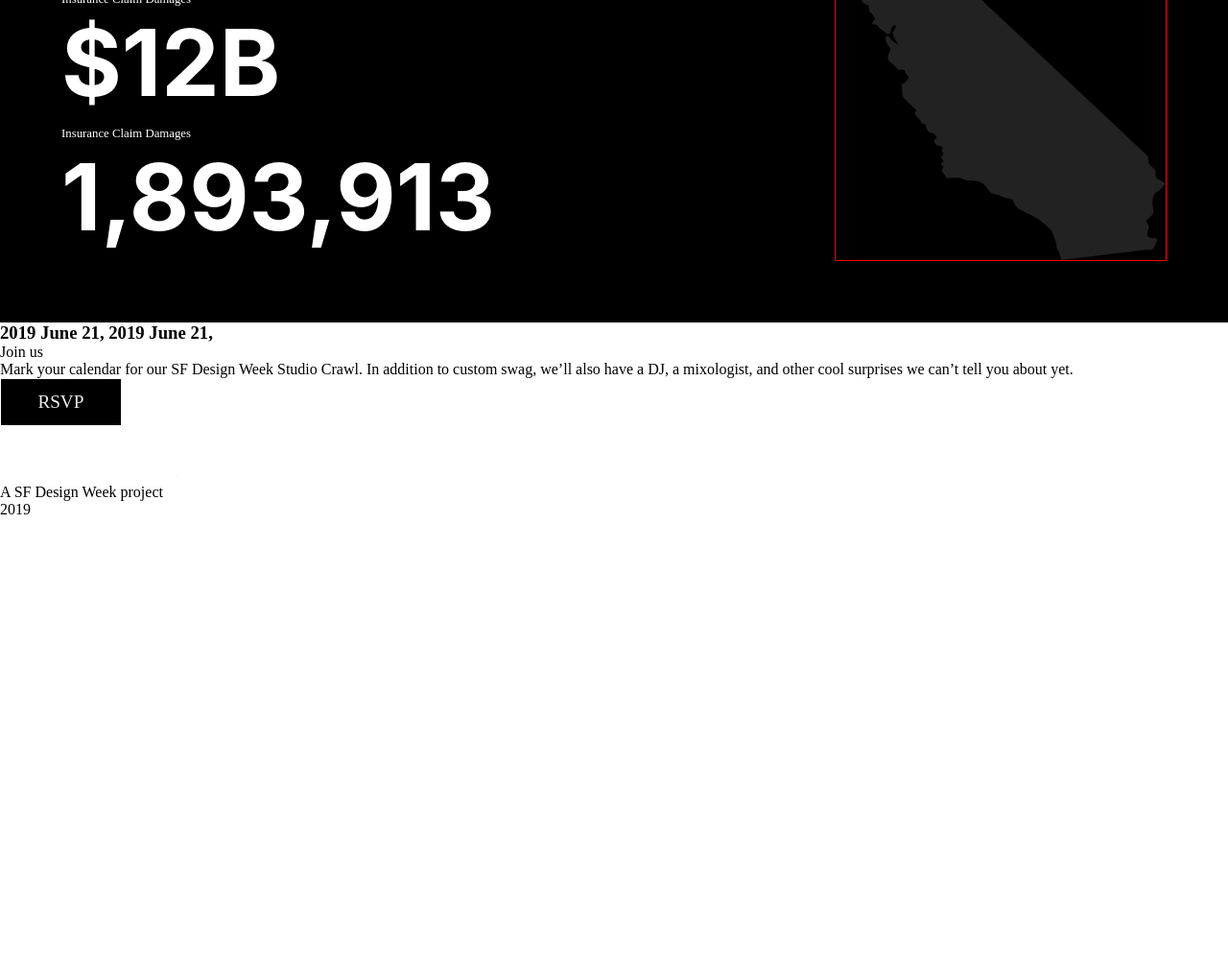
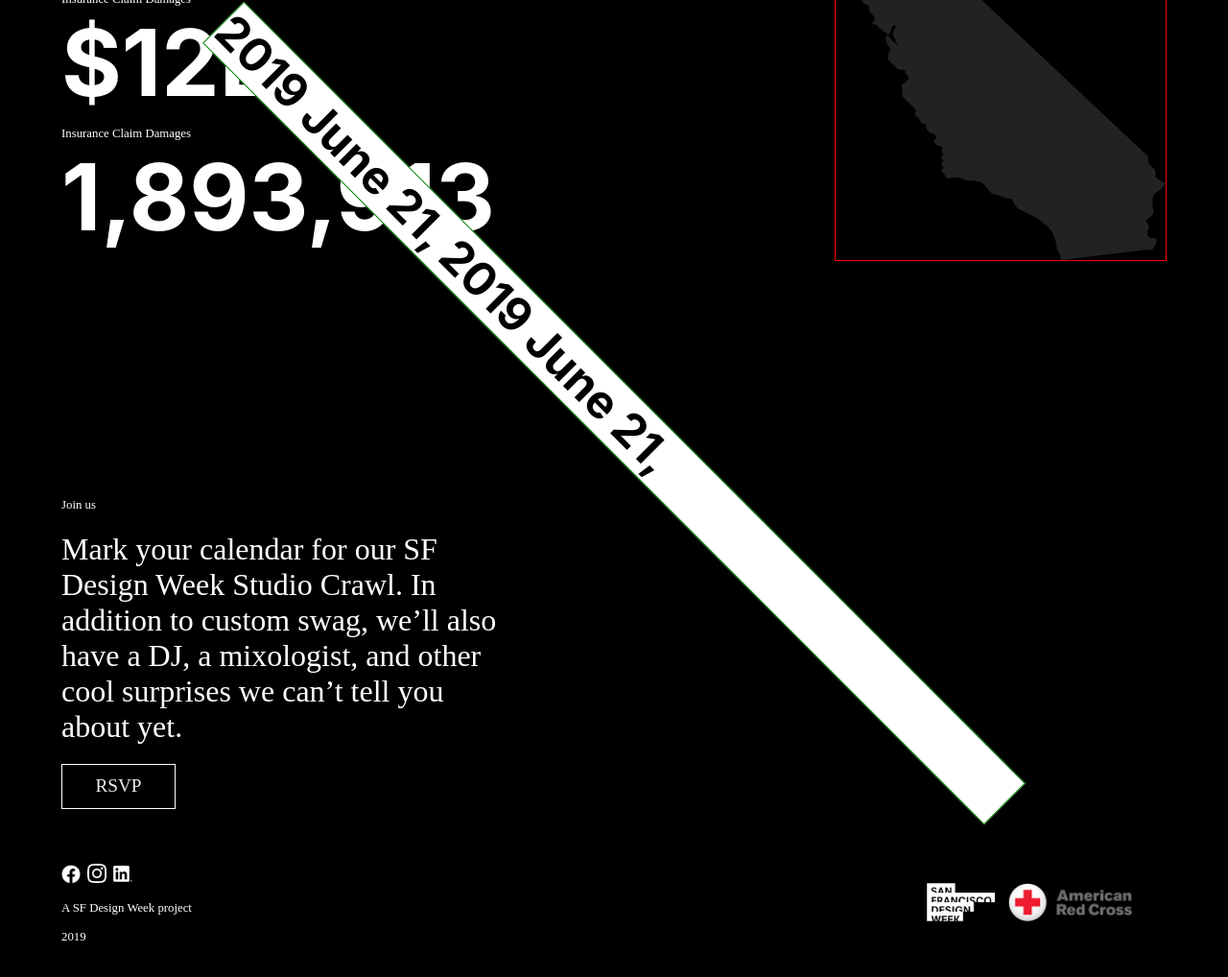
Before and after one commit to StefanAiroaie/California-Calling, a plain HTML site: page index.html in a window 1280 px wide. Shown: the part 1888-2906 px from the top of the page at 96% size. Before the commit the page ends 2428 px from the top, so only its background shows below. Drawn offline with Linux system fonts and the light colour scheme; a web font is replaced by a local one.

Commit message:
footer on going with banner

```diff
--- a/assets/scss/_mixin.scss
+++ b/assets/scss/_mixin.scss
@@ -5,11 +5,11 @@
     max-width: $width;
 }
 
-@mixin flexRowCenter {
+@mixin flexRow {
     display: flex;
 }
 
-@mixin flexColumnCenter {
+@mixin flexColumn {
     display: flex;
     flex-direction: column;
 
--- a/assets/scss/main.scss
+++ b/assets/scss/main.scss
@@ -19,7 +19,7 @@ header {
     width: 100vw;
     height: 100vh;
     background-color: $main-dark;
-    @include flexColumnCenter;
+    @include flexColumn;
     justify-content: space-between;
 
 
@@ -31,7 +31,7 @@ header {
             margin-bottom: 5%;
         }
 
-        @include flexColumnCenter;
+        @include flexColumn;
         gap: 5px;
         margin: 0 auto;
         align-items: center;
@@ -55,7 +55,7 @@ header {
     }
 
     nav {
-        @include flexRowCenter;
+        @include flexRow;
         justify-content: space-between;
         padding: 5% 5%;
     }
@@ -75,7 +75,7 @@ header {
     width: 100vw;
     background-color: $main-dark;
     padding: 0 5%;
-    @include flexRowCenter;
+    @include flexRow;
     justify-content: space-between;
     align-items: flex-end;
     gap: 10%;
@@ -99,3 +99,77 @@ header {
     }
 
 }
+
+footer {
+    position: absolute;
+    height: 100%;
+    background-color: $main-dark;
+    padding: 5% 5%;
+
+    h3 {
+        @include fontstyle($fontMain, 3rem, $main-dark, 80%);
+
+    }
+
+    p {
+        @include fontstyle($fontSecond, 0.8rem, $main-hell, 70%);
+    }
+
+    .joinUs {
+        padding: 5% 0;
+        @include flexColumn;
+        justify-content: flex-start;
+        gap: 20px;
+        align-items: flex-start;
+
+
+
+        p:last-of-type {
+            @include fontstyle($fontSecond, 2rem, $main-hell, 40%);
+        }
+    }
+
+    .copyright {
+        @include flexRow;
+        justify-content: space-between;
+        align-items: center;
+
+        .social {
+            @include flexColumn;
+            gap: 15px;
+
+            p {
+                max-width: 100%;
+            }
+
+            .icons {
+                @include flexRow;
+                justify-content: flex-start;
+                align-items: center;
+                gap: 5%;
+
+                img {
+                    width: 20px;
+                }
+            }
+        }
+    }
+
+    .parteners {
+        img {
+            height: 50px;
+            padding: 2%;
+        }
+    }
+}
+
+
+
+.banner {
+    position: relative;
+    background-color: white;
+    width: 100%;
+    transform: rotate(45deg);
+    border: 1px solid green;
+
+}
--- a/index.html
+++ b/index.html
@@ -38,13 +38,15 @@
             <img src="./assets/img/map.svg" alt="">
 
         </section>
-        <article class="aricle01"></article>
-        <article class="aricle02"></article>
+        <article class="aricle"></article>
+        <article class="aricle"></article>
     </main>
     <footer>
-        <section class="baner">
-            <h3>2019 June 21, 2019 June 21,</h3>
-        </section>
+        <div class="banner-container">
+            <section class="banner">
+                <h3>2019 June 21, 2019 June 21,</h3>
+                <!-- </section> -->
+        </div>
         <section class="joinUs">
             <p>Join us</p>
             <p>Mark your calendar for our SF Design Week Studio Crawl. In addition to custom swag, we’ll also have a
@@ -61,7 +63,10 @@
                 <p>A SF Design Week project</p>
                 <p>2019</p>
             </div>
-            <div class="parteners"></div>
+            <div class="parteners">
+                <img src="./assets/img/sfdw-logo.png" alt="sfdw-logo">
+                <img src="./assets/img/ngo-logo.png" alt="ngo-logo">
+            </div>
         </section>
 
     </footer>
```
Also changed, not shown: assets/css/style.css, 1 other file.
